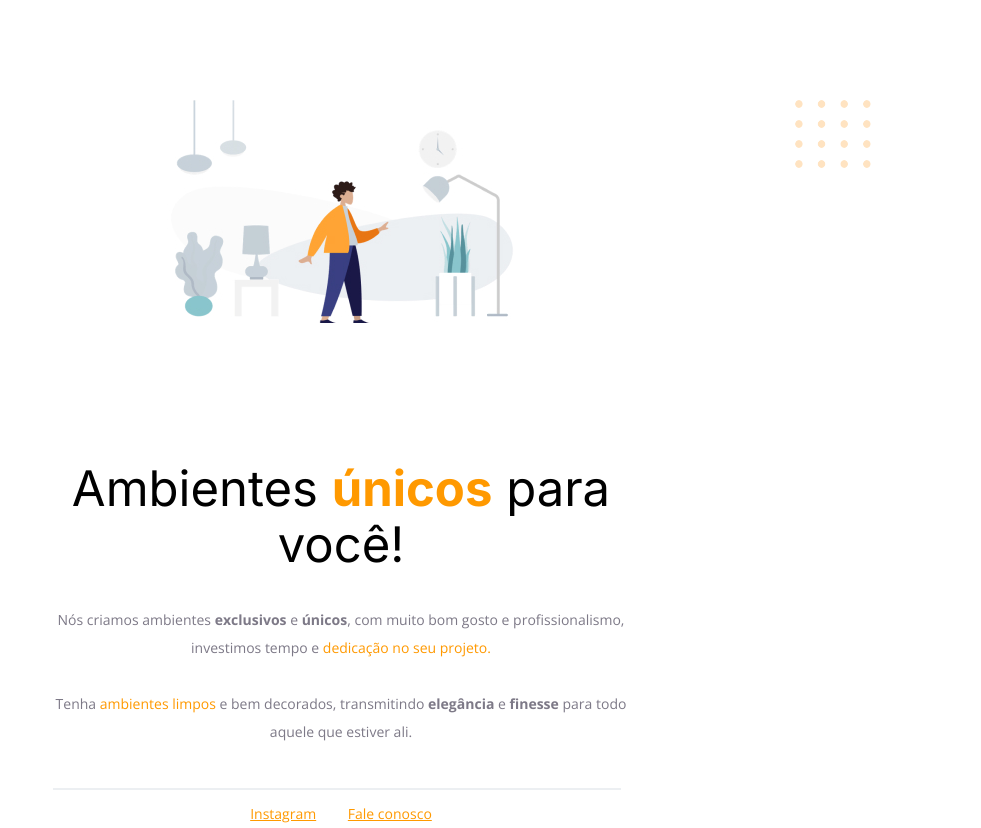
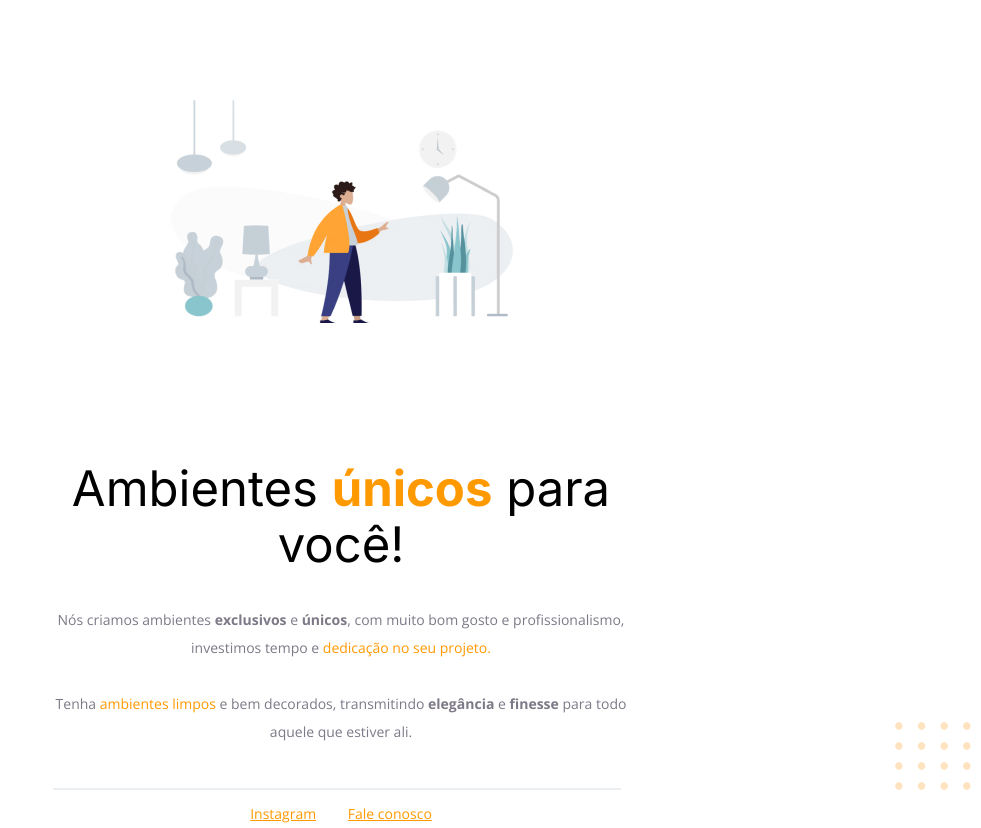
Before and after one commit to GlaucioS/rocketseat-explore-projeto01, a plain HTML site: page index.html in a window 1280 px wide. Shown: the whole page, without its empty margins (299-1280 px from the left). Drawn offline with nearby package versions, Linux system fonts and the light colour scheme.

Commit message:
Balls fix

```diff
--- a/style.css
+++ b/style.css
@@ -48,7 +48,8 @@ p, #footer {
 }
 
 #balls {
+    margin: 0;
     position: fixed;
-    top: 0;
+    bottom: 0;
     right: 0;
 }
```
